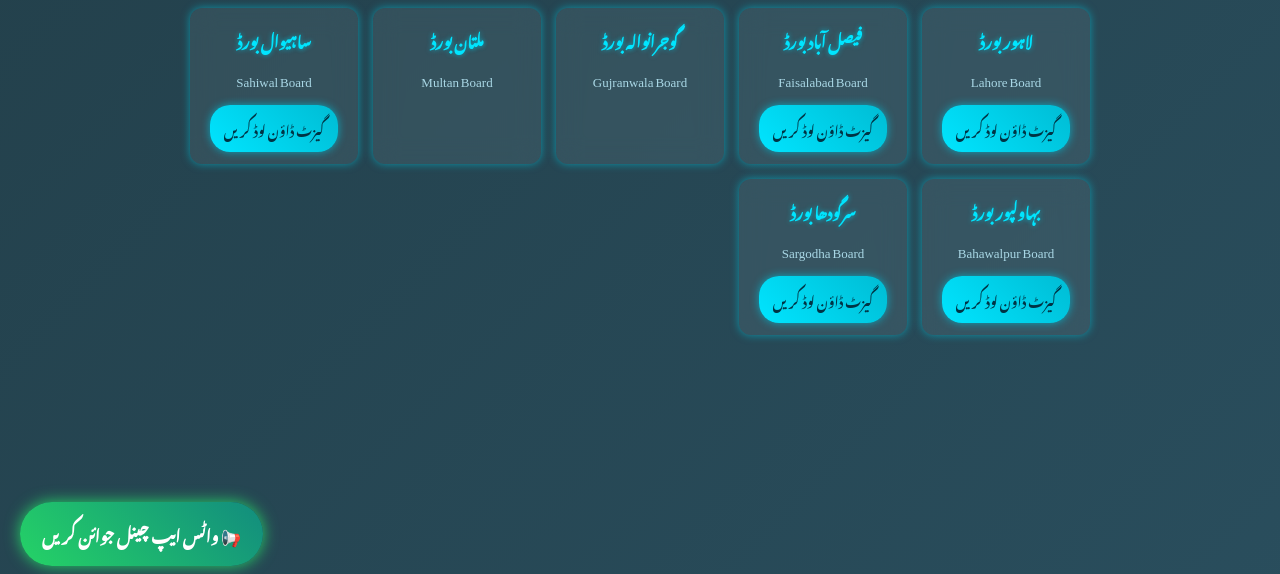
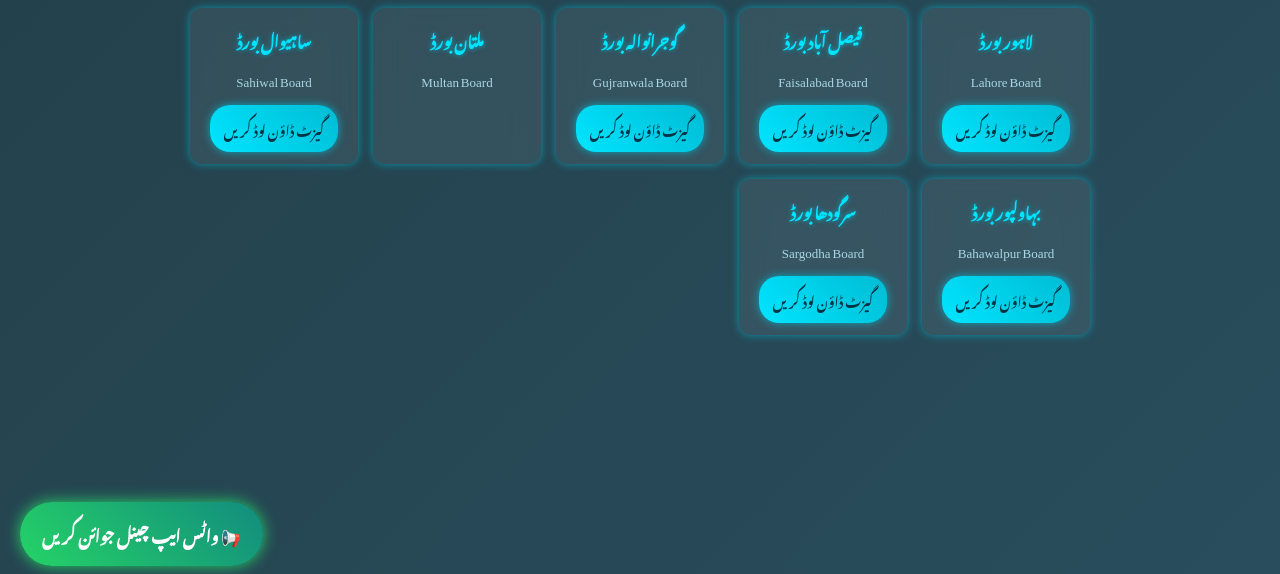
Before and after one commit to abdullahasad491326/METRIC-RESULT-2025, a plain HTML site: page index.html in a window 1280 px wide. Shown: the part 226-800 px from the top of the page. Drawn offline with Linux system fonts and the light colour scheme; a web font is replaced by a local one.

Commit message:
Update index.html

```diff
--- a/index.html
+++ b/index.html
@@ -148,10 +148,12 @@
     <div class="card">
       <div class="board-name">گوجرانوالہ بورڈ</div>
       <div class="board-name-eng">Gujranwala Board</div>
+      <a class="download-btn" href="https://drive.google.com/file/d/1aT__pmDW9Lvsy6AQKPXCRJt8hnpj_e3D/view?usp=drivesdk" target="_blank" rel="noopener noreferrer">گیزٹ ڈاؤن لوڈ کریں</a>
     </div>
     <div class="card">
       <div class="board-name">ملتان بورڈ</div>
       <div class="board-name-eng">Multan Board</div>
+      <!-- Gazette not available -->
     </div>
     <div class="card">
       <div class="board-name">ساہیوال بورڈ</div>
```
